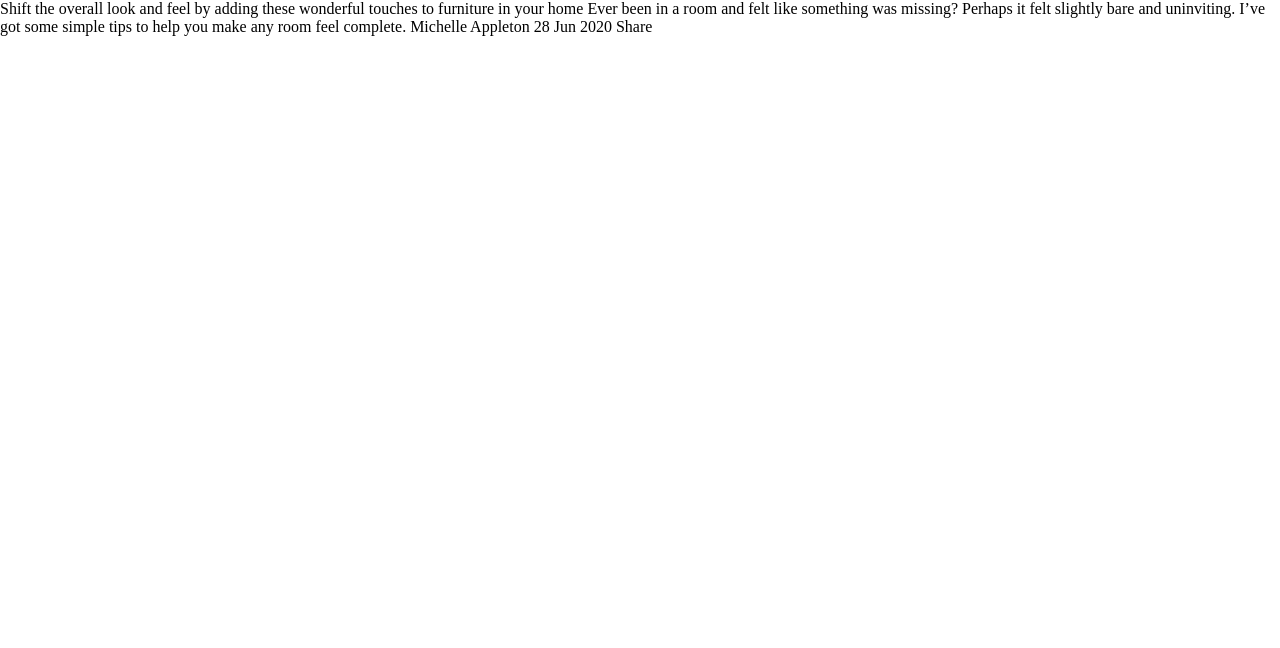
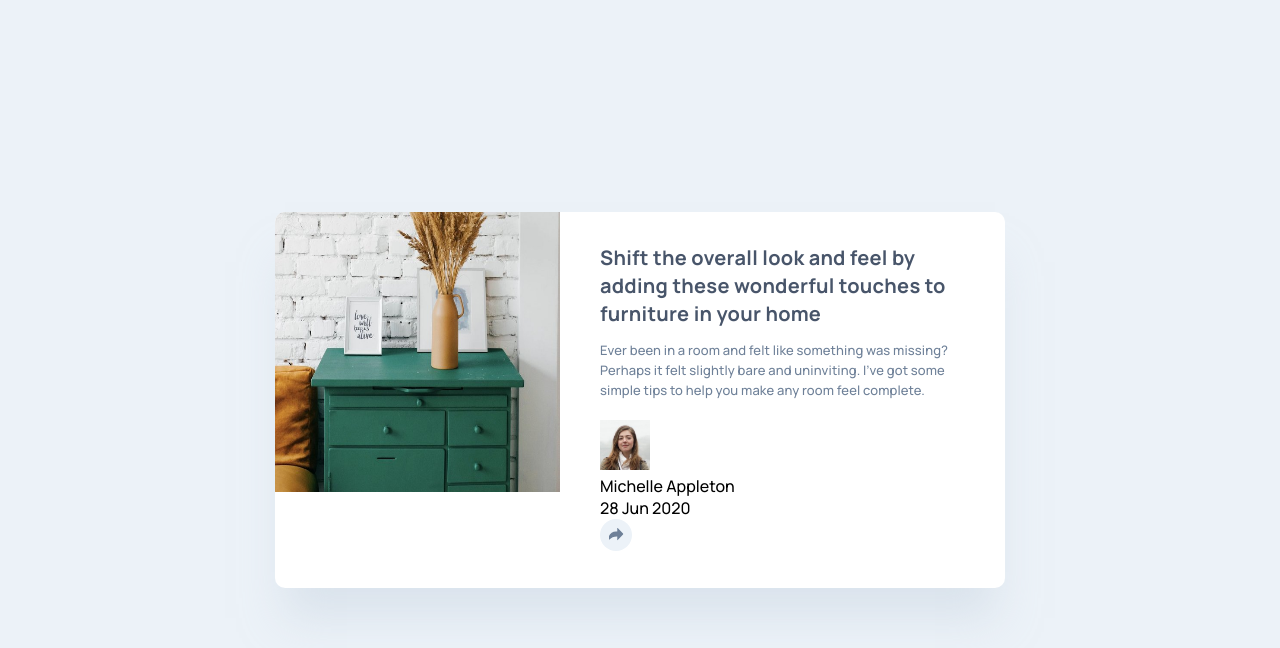
Before and after one commit to ionStici/article-preview-component, a plain HTML site: page index.html in a window 1280 px wide. Drawn offline with Linux system fonts and the light colour scheme.

Commit message:
Add markup and card styles

```diff
--- a/index.html
+++ b/index.html
@@ -1,28 +1,40 @@
 <!DOCTYPE html>
 <html lang="en">
 <head>
-  <meta charset="UTF-8">
-  <meta name="viewport" content="width=device-width, initial-scale=1.0"> <!-- displays site properly based on user's device -->
+    <meta charset="UTF-8">
+    <meta name="viewport" content="width=device-width, initial-scale=1.0"> <!-- displays site properly based on user's device -->
 
-  <link rel="icon" type="image/png" sizes="32x32" href="./images/favicon-32x32.png">
-  <title>Frontend Mentor | Article preview component</title>
+    <link rel="icon" type="image/png" sizes="32x32" href="./images/favicon-32x32.png">
+    <title>Article preview component</title>
+
+    <link rel="preconnect" href="https://fonts.googleapis.com"><link rel="preconnect" href="https://fonts.gstatic.com" crossorigin><link href="https://fonts.googleapis.com/css2?family=Manrope:wght@500;700&display=swap" rel="stylesheet">
 
     <link rel="stylesheet" href="./style.css">
     <script src="./script.js" defer></script>
 </head>
 <body>
+    <main class="main">
+        <section class="card">
+            <img class="card__img" src="./images/drawers.jpg" alt="Background image">
 
-  Shift the overall look and feel by adding these wonderful
-  touches to furniture in your home
+            <div class="card__col-right">
+                <h2 class="card__h2">Shift the overall look and feel by adding these wonderful touches to furniture in your home</h2>
+                <p class="card__text">Ever been in a room and felt like something was missing? Perhaps it felt slightly bare and uninviting. I’ve got some simple tips to help you make any room feel complete.</p>
 
-  Ever been in a room and felt like something was missing? Perhaps
-  it felt slightly bare and uninviting. I’ve got some simple tips
-  to help you make any room feel complete.
+                <div class="card__box">
+                    <img class="card__picture" src="./images/avatar-michelle.jpg" alt="Profile Picture">
 
-  Michelle Appleton
-  28 Jun 2020
+                    <div class="card__name-box">
+                        <p class="card__name">Michelle Appleton</p>
+                        <p class="card__date">28 Jun 2020</p>
+                    </div>
 
-  Share
+                    <button class="card__btn"></button>
+                </div>
 
+            </div>
+
+        </section>
+    </main>
 </body>
 </html>
--- a/style.css
+++ b/style.css
@@ -1,3 +1,5 @@
+/* CSS RESET */
+
 * {
     margin: 0;
     padding: 0;
@@ -9,7 +11,93 @@
     box-sizing: border-box;
 }
 
+/* GENERAL STYLES */
+
 body {
+    background-color: #ecf2f8;
+
+    /* text properties */
+    font-family: "Manrope", sans-serif;
     font-size: 16px;
     font-weight: 400;
 }
+
+/* Center the Card */
+.main {
+    display: flex;
+    justify-content: center;
+    align-items: center;
+    min-height: 100vh;
+}
+
+/* CARD */
+
+.card {
+    width: 730px;
+    display: grid;
+    grid-template-columns: 285px 1fr;
+
+    background-color: #fff;
+    box-shadow: 0 40px 40px -10px rgba(201, 213, 225, 0.5034);
+    border-radius: 10px;
+    overflow: hidden;
+}
+
+.card__img {
+    width: 100%;
+    height: 280px;
+    grid-column: 1 / 2;
+}
+
+.card__col-right {
+    grid-column: 2 / 3;
+    padding: 32px 40px;
+}
+
+/*  */
+
+.card__h2 {
+    font-size: 20px;
+    font-weight: 700;
+    line-height: 28px;
+    letter-spacing: 0.25px;
+    color: #48556a;
+    margin-bottom: 12px;
+}
+
+.card__text {
+    font-size: 13px;
+    font-weight: 500;
+    line-height: 20px;
+    letter-spacing: 0.121875px;
+    color: #6e8098;
+    margin-bottom: 20px;
+}
+
+/*  */
+
+.card__picture {
+    width: 50px;
+}
+
+.card__btn {
+    width: 32px;
+    height: 32px;
+    border: none;
+    border-radius: 50%;
+    background-color: #ecf2f8;
+    position: relative;
+}
+
+.card__btn::before {
+    content: "";
+    width: 15px;
+    height: 13px;
+    background-image: url(./images/icon-share.svg);
+    position: absolute;
+    top: 47.5%;
+    left: 50%;
+    transform: translate(-50%, -50%);
+}
+
+/* END */
```
